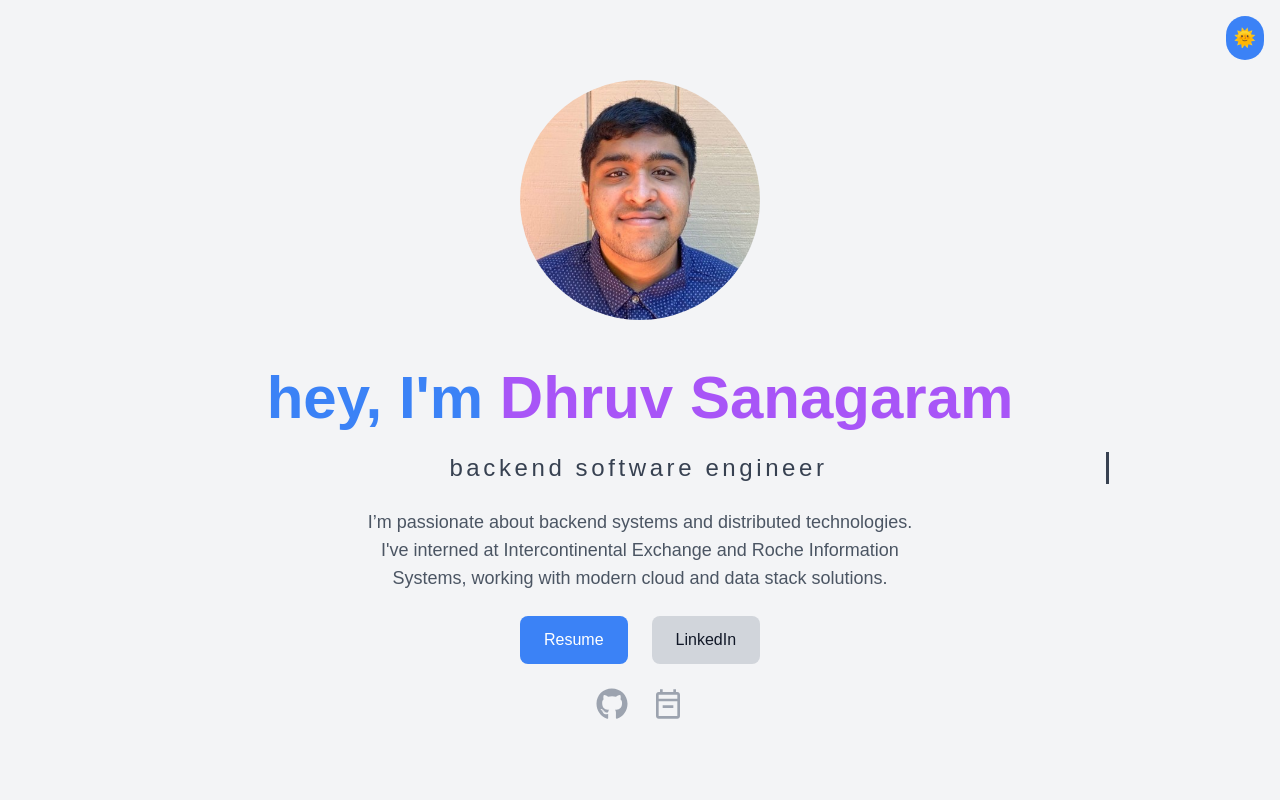
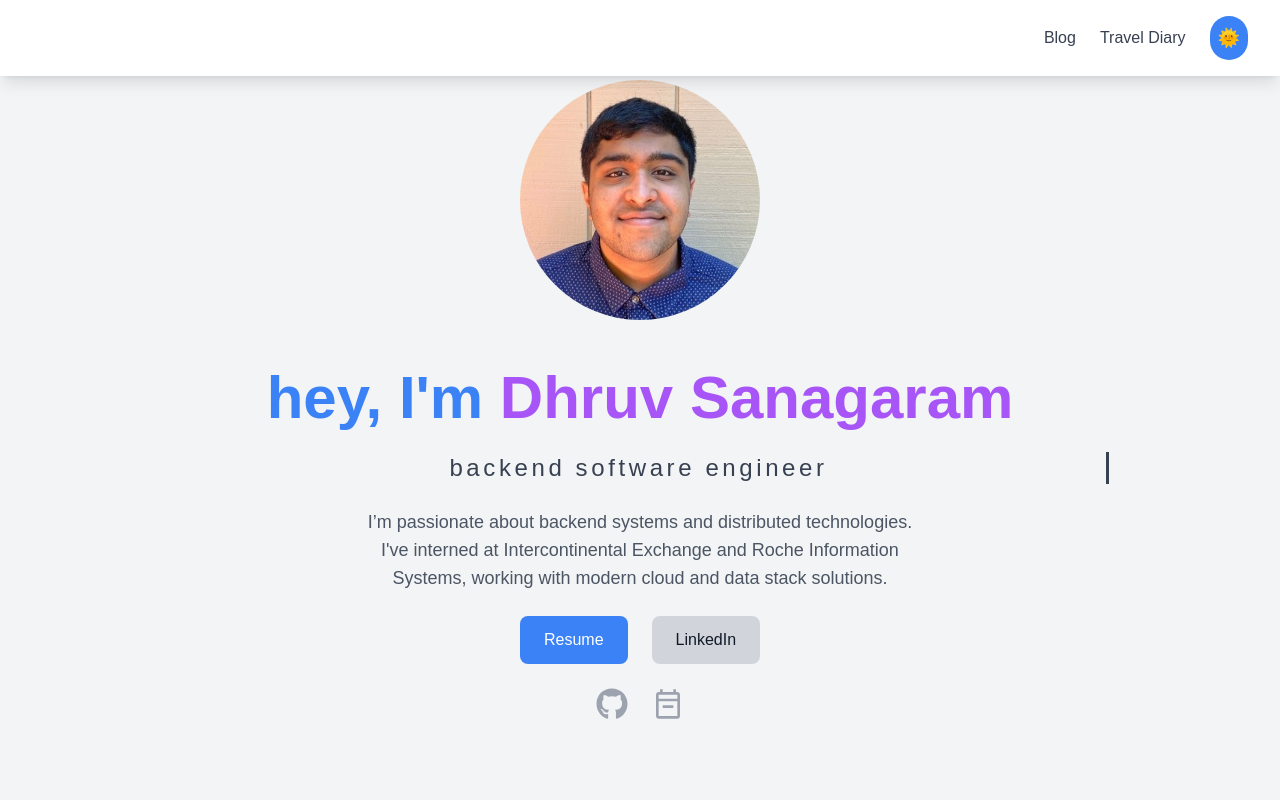
Before and after one commit to dhruvsanagaram/dhruv-sanagaram-website, a Next.js app: page / in a window 1280 px wide. Shown: the top 800 px of the page. Built offline with nearby package versions, Linux system fonts and the light colour scheme.

Commit message:
Added header

```diff
--- a/app/home.tsx
+++ b/app/home.tsx
@@ -42,6 +42,26 @@ export default function HomeLanding() {
           {isDarkMode ? '🌜' : '🌞'}
         </span>
       </Toggle.Root>
+
+      {/* Header Section */}
+      <header className="fixed top-0 left-0 w-full bg-white dark:bg-gray-800 shadow-lg z-50">
+        <nav className="max-w-7xl mx-auto px-4 sm:px-6 lg:px-8 py-4 flex items-center">
+          <div className="ml-auto flex items-center space-x-6"> {/* Added ml-auto to justify contents to the right */}
+            <a href="/blog" className="text-gray-700 dark:text-gray-300 hover:underline">Blog</a>
+            <a href="/travel-diary" className="text-gray-700 dark:text-gray-300 hover:underline">Travel Diary</a>
+            <Toggle.Root
+              aria-label="Toggle Dark Mode"
+              className="p-2 bg-blue-500 text-white rounded-full dark:bg-blue-700"
+              pressed={isDarkMode}
+              onPressedChange={toggleDarkMode}
+            >
+              <span className="text-lg font-semibold">
+                {isDarkMode ? '🌜' : '🌞'}
+              </span>
+            </Toggle.Root>
+          </div>
+        </nav>
+      </header>
 
       {/* Hero Section */}
       <section className="flex flex-col items-center justify-center min-h-screen text-center space-y-6 py-16">
```
